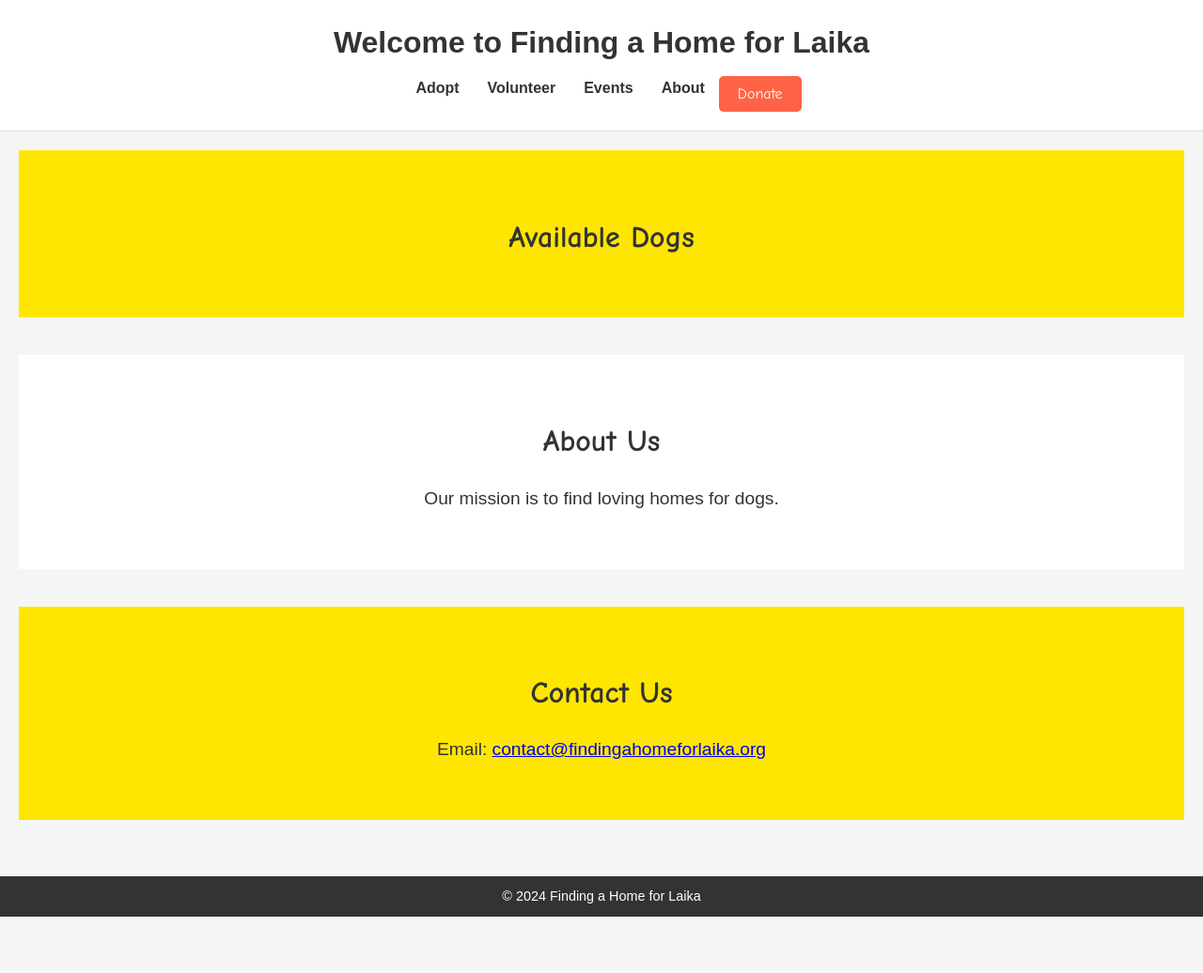
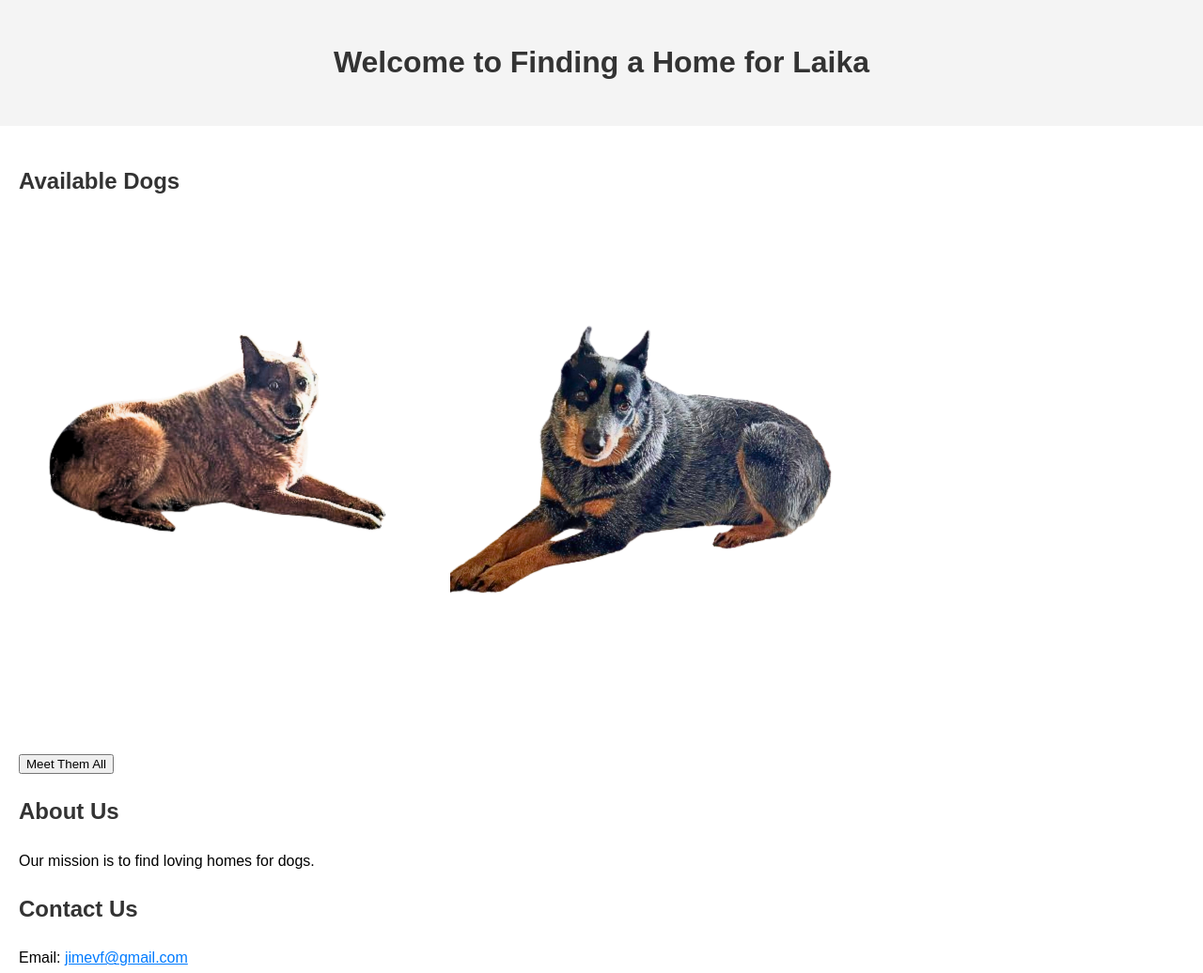
Before and after one commit to Finding-Home-For-Laika/website, a plain HTML site: page index.html in a window 1280 px wide. Shown: the top 1036 px of the page at 94% size. Before the commit the page ends 976 px from the top, so only its background shows below. Drawn offline with Linux system fonts and the light colour scheme; files that its build step writes are made by us from their sources; a script that the page names is missing.

Commit message:
Update CSS and HTML to match the desired design and add new dog images

```diff
--- a/index.html
+++ b/index.html
@@ -9,29 +9,29 @@
 <body>
   <header>
     <h1>Welcome to Finding a Home for Laika</h1>
-    <nav>
-      <a href="#available-dogs">Adopt</a>
-      <a href="#about">Volunteer</a>
-      <a href="#contact">Events</a>
-      <a href="#contact">About</a>
-      <button>Donate</button>
-    </nav>
   </header>
-  <main class="main">
+  <main>
     <section id="available-dogs">
       <h2>Available Dogs</h2>
-      <!-- Add dog listings here -->
+      <div class="dog-gallery">
+        <img src="assets/images/dog-1.png" alt="Dog 1">
+        <img src="assets/images/dog-2.png" alt="Dog 2">
+      </div>
+      <button class="button">Meet Them All</button>
     </section>
-    <section id="about">
+
+    <section class="about" id="about">
       <h2>About Us</h2>
       <p>Our mission is to find loving homes for dogs.</p>
     </section>
-    <section id="contact">
+
+    <section class="contact" id="contact">
       <h2>Contact Us</h2>
-      <p>Email: <a href="mailto:contact@findingahomeforlaika.org">contact@findingahomeforlaika.org</a></p>
+      <p>Email: <a href="mailto:emailpmejia@gmail.com">jimevf@gmail.com</a></p>
+      <!-- <p>Email: <a href="mailto:jimevf@gmail.com">jimevf@gmail.com</a></p> -->
     </section>
-  </main>
-  <footer>
+</main>
+<footer>
     <p>&copy; 2024 Finding a Home for Laika</p>
   </footer>
   <script src="js/scripts.js"></script>
--- a/styles.css
+++ b/styles.css
@@ -1,158 +1,20 @@
 body {
-  font-family: 'Arial', sans-serif;
+    font-family: Arial, sans-serif;
     margin: 0;
     padding: 0;
     line-height: 1.6;
-  background-color: #f5f5f5;
+  }
+  header, footer {
+    background-color: #f4f4f4;
+    padding: 20px;
+    text-align: center;
+  }
+  main {
+    padding: 20px;
+  }
+  h1, h2 {
     color: #333;
   }
-
-header {
-  background-color: #ffffff;
-  border-bottom: 1px solid #ddd;
-  padding: 20px 0;
-  text-align: center;
+  a {
+    color: #007BFF;
   }
-
-header h1 {
-  margin: 0;
-  font-size: 2em;
-  font-weight: bold;
-  color: #333;
-}
-
-nav {
-  display: flex;
-  justify-content: center;
-  margin-top: 10px;
-}
-
-nav a {
-  margin: 0 15px;
-  text-decoration: none;
-  color: #333;
-  font-weight: bold;
-}
-
-nav a:hover {
-  color: #ff6347;
-}
-
-.main {
-  padding: 20px;
-}
-
-section {
-  margin-bottom: 40px;
-  text-align: center;
-}
-
-section#available-dogs {
-  background-color: #ffe600;
-  padding: 40px 20px;
-}
-
-section#available-dogs h2 {
-  font-size: 2em;
-  margin-bottom: 20px;
-  font-family: 'Comic Sans MS', cursive, sans-serif;
-  color: #333;
-}
-
-section#about {
-  background-color: #ffffff;
-  padding: 40px 20px;
-}
-
-section#about h2 {
-  font-size: 2em;
-  margin-bottom: 20px;
-  font-family: 'Comic Sans MS', cursive, sans-serif;
-  color: #333;
-}
-
-section#about p {
-  font-size: 1.2em;
-}
-
-section#contact {
-  background-color: #ffe600;
-  padding: 40px 20px;
-}
-
-section#contact h2 {
-  font-size: 2em;
-  margin-bottom: 20px;
-  font-family: 'Comic Sans MS', cursive, sans-serif;
-  color: #333;
-}
-
-section#contact p {
-  font-size: 1.2em;
-}
-
-footer {
-  background-color: #333;
-  color: #fff;
-  padding: 10px 0;
-  text-align: center;
-}
-
-footer p {
-  margin: 0;
-  font-size: 0.9em;
-}
-
-button {
-  background-color: #ff6347;
-  color: #fff;
-  border: none;
-  padding: 10px 20px;
-  font-size: 1em;
-  cursor: pointer;
-  border-radius: 5px;
-  font-family: 'Comic Sans MS', cursive, sans-serif;
-}
-
-button:hover {
-  background-color: #ff4500;
-}
-
-img {
-  max-width: 100%;
-  height: auto;
-}
-
-.meet-the-mutts {
-  background-color: #fff;
-  padding: 40px 20px;
-  text-align: center;
-}
-
-.meet-the-mutts h2 {
-  font-size: 2em;
-  margin-bottom: 20px;
-  font-family: 'Comic Sans MS', cursive, sans-serif;
-  color: #333;
-}
-
-.meet-the-mutts img {
-  border-radius: 50%;
-  margin: 10px;
-}
-
-.meet-the-mutts button {
-  margin-top: 20px;
-}
-
-.banner {
-  background-color: #ffe600;
-  padding: 10px;
-  text-align: center;
-}
-
-.banner a {
-  color: #333;
-  text-decoration: none;
-  font-weight: bold;
-}
```
Also changed, not shown: assets/images/dog-1.png (added), assets/images/dog-2.png (added), 5 other files. Lines whose indentation alone changed are shown as unchanged.
